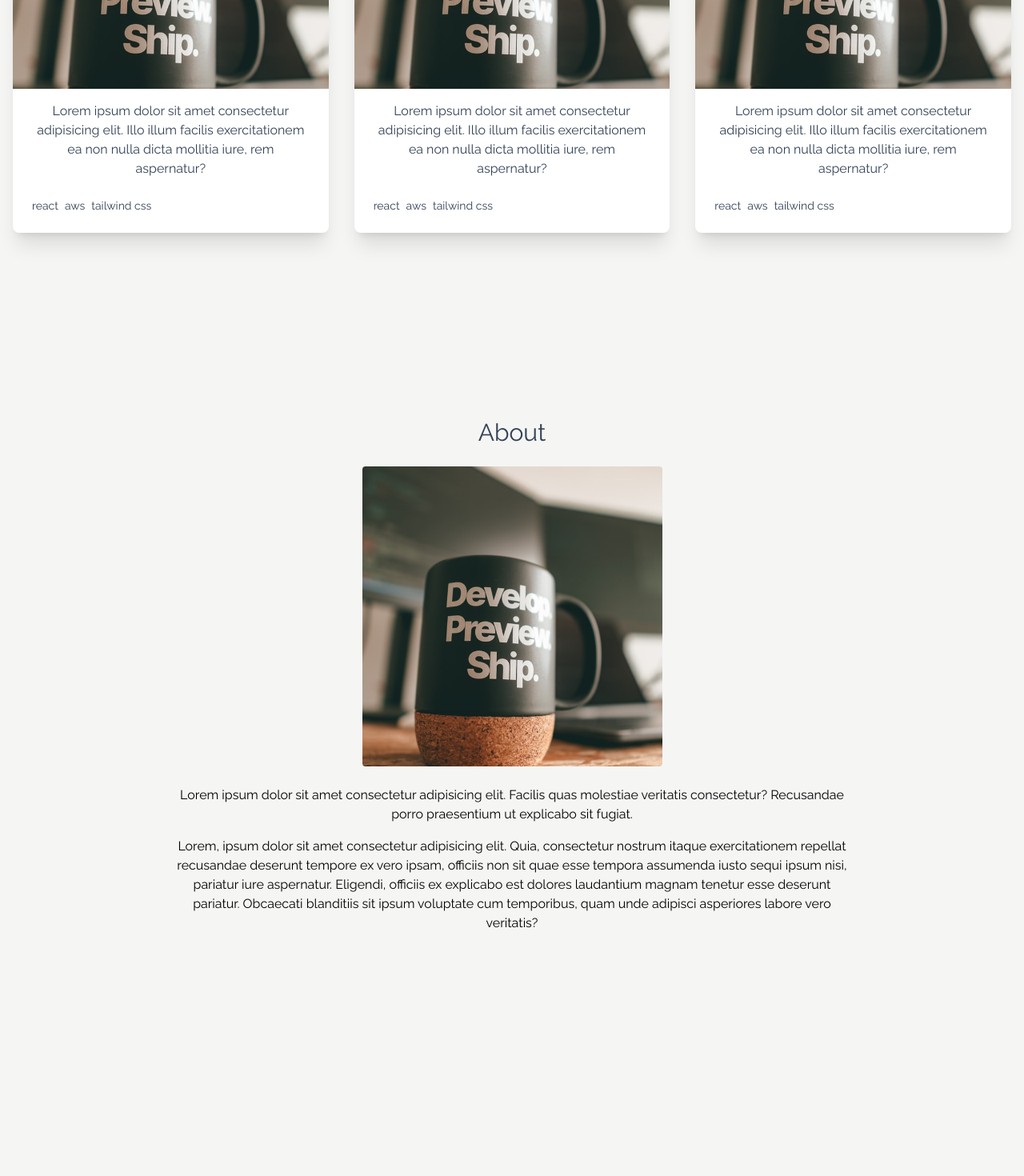
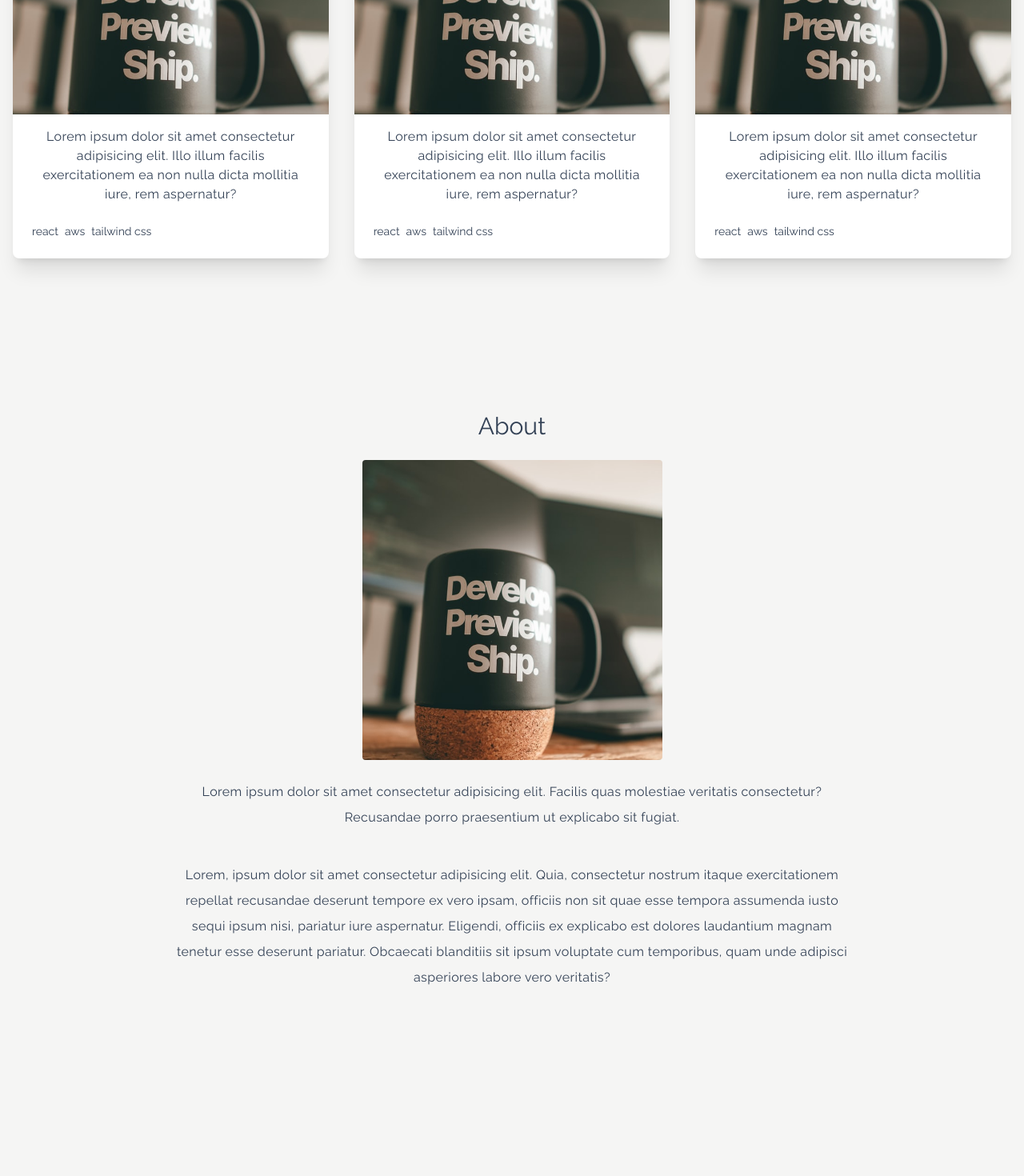
Before and after one commit to jays-space/portfolio_v2_frontend, a Next.js app: page / in a window 1280 px wide. Shown: the part 1160-2630 px from the top of the page at 80% size. Built offline with nearby package versions, Linux system fonts and the light colour scheme; a web font is replaced by a local one.

Commit message:
Updated tracking and leading font styles in BodyText

```diff
--- a/components/ProjectCard/ProjectCard.component.tsx
+++ b/components/ProjectCard/ProjectCard.component.tsx
@@ -31,7 +31,7 @@ const ProjectCard = ({ cols }: IProjectCard) => {
 
       <div className="py-4 px-6">
         {/* description */}
-        <BodyText className="mb-6">
+        <BodyText className="mb-6 tracking-wide leading-normal">
           Lorem ipsum dolor sit amet consectetur adipisicing elit. Illo illum
           facilis exercitationem ea non nulla dicta mollitia iure, rem
           aspernatur?
--- a/components/Typography/BodyText/BodyText.component.tsx
+++ b/components/Typography/BodyText/BodyText.component.tsx
@@ -6,7 +6,7 @@ interface IBodyText {
 }
 
 const BodyText = ({ className = undefined, children }: IBodyText) => {
-  return <p className={`text-base text-center text-slate-700 ${className}`} >{children}</p>;
+  return <p className={`text-base text-center text-slate-700 tracking-wide leading-loose ${className}`} >{children}</p>;
 };
 
 export default BodyText;
--- a/pages/index.tsx
+++ b/pages/index.tsx
@@ -49,13 +49,13 @@ const Home: NextPage = () => {
             className="md:rounded object-cover"
           />
 
-          <p className="w-2/3 text-center mt-6 mb-4">
+          <BodyText className="w-2/3 text-center mt-6 mb-10">
             Lorem ipsum dolor sit amet consectetur adipisicing elit. Facilis
             quas molestiae veritatis consectetur? Recusandae porro praesentium
             ut explicabo sit fugiat.
-          </p>
+          </BodyText>
 
-          <p className="w-2/3 text-center">
+          <BodyText className="w-2/3 text-center">
             Lorem, ipsum dolor sit amet consectetur adipisicing elit. Quia,
             consectetur nostrum itaque exercitationem repellat recusandae
             deserunt tempore ex vero ipsam, officiis non sit quae esse tempora
@@ -64,7 +64,7 @@ const Home: NextPage = () => {
             tenetur esse deserunt pariatur. Obcaecati blanditiis sit ipsum
             voluptate cum temporibus, quam unde adipisci asperiores labore vero
             veritatis?
-          </p>
+          </BodyText>
         </div>
       </PageSection>
 
```
